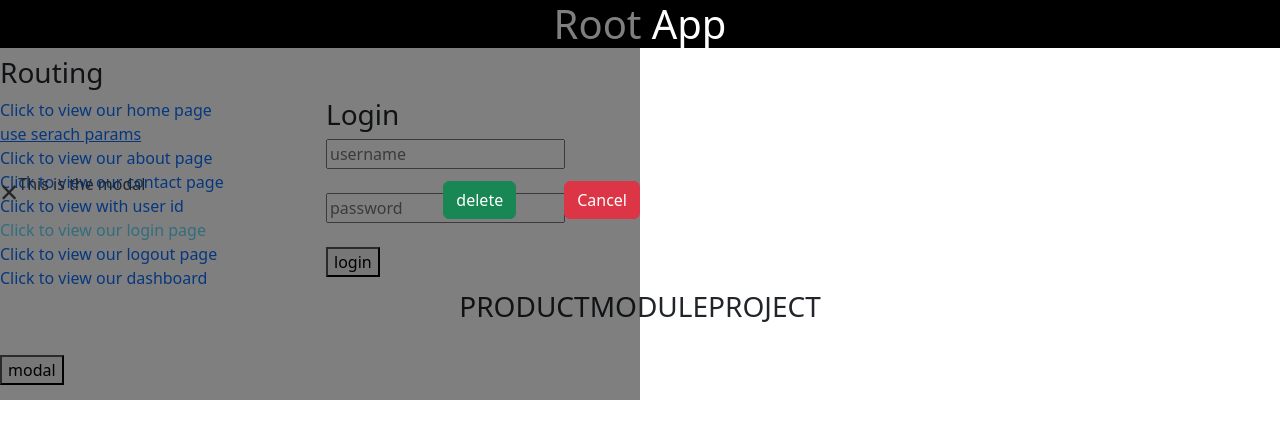
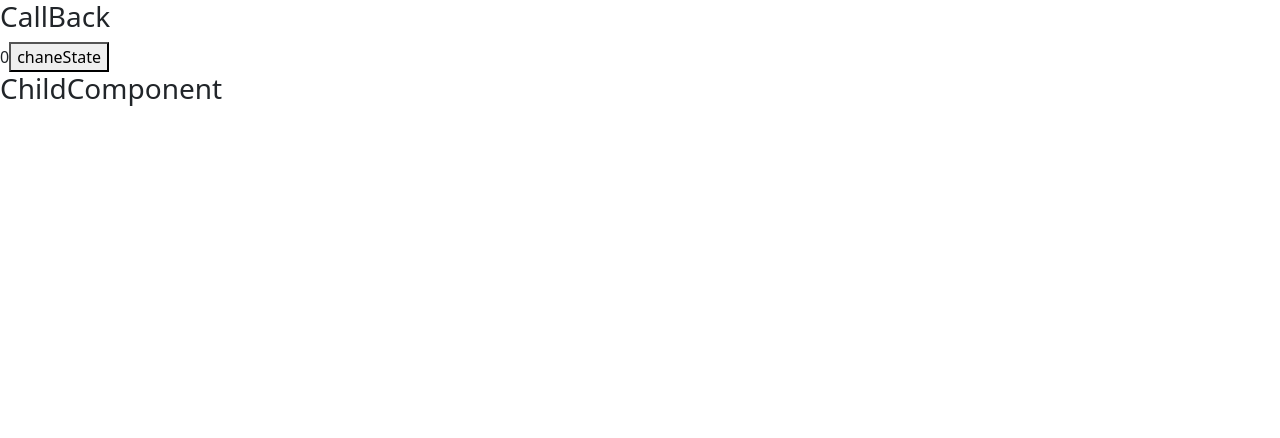
Before and after one commit to rushisoftvan/React-learn, a React (Create React App) app in the folder first-react-app/: page /about in a window 1280 px wide. Before the commit this address led to /login. Shown: the top 438 px of the page. Built offline with nearby package versions, Linux system fonts and the light colour scheme.

Commit message:
I have add popup when we delete product and learn about the use callback and useReducer

```diff
--- a/first-react-app/src/App.js
+++ b/first-react-app/src/App.js
@@ -25,6 +25,8 @@ import 'react-toastify/dist/ReactToastify.css';
 import ProductModuleComponent from "./Components/ProductModule/ProductModuleComponent";
 
 import Modal from "./Components/ProductModule/Modal";
+import Reducer from "./Components/reducer/Reducer";
+import CallBack from "./Components/USECALLBACK/CallBack";
 
 
 
@@ -54,6 +56,7 @@ let App = ()=> {
 
         const[isEdit,setIsEdit]=useState(false);
 
+
     function deletetask(t){
 
         const data = tasks.filter((task)=> task.id!==t.id);
@@ -80,9 +83,7 @@ let App = ()=> {
          return tasks.find((task)=> task.id===editId);
     }
 
-    function modalToggale(){
 
-    }
 
     function isEditHandler(isEdit,taskid)
     {
@@ -101,9 +102,10 @@ let App = ()=> {
         console.log(tasks);
     }
 
+
   return (
     <Fragment>
-      <h1 className="text-center bg-black text-white">Root App</h1>
+      {/*<h1 className="text-center bg-black text-white">Root App</h1>*/}
       {/*<MessageCard item="Mobile"/>*/}
       {/*<ShoppingComponents/>*/}
       {/*  <Product/>*/}
@@ -135,15 +137,18 @@ let App = ()=> {
      {/*       <TasksComponent tasks={tasks} onDelete={deletetask} isEditHanlder={isEditHandler}/>*/}
      {/*   </div>*/}
      {/*   <Context/>*/}
-        <Routing/>
+     {/*   <Routing/>*/}
         {/*<FormikDemo/>*/}
 
         {/*<UseRefComponent/>*/}
         {/*<ProductListComponent/>*/}
-        <ProductModuleComponent/>
-         <Modal/><br/>
-        <button onClick={toggleShow}>modal</button>
+        {/*<ProductModuleComponent/>*/}
+
+
+        {/*/!*<button onClick={toggleShow}>modal</button>*!/*/}
         <ToastContainer position="top-center" />
+        {/*<Reducer/>*/}
+        <CallBack/>
     </Fragment>
   );
 }
--- a/first-react-app/src/Components/Product.js
+++ b/first-react-app/src/Components/Product.js
@@ -1,4 +1,4 @@
-import {useEffect, useState} from "react";
+ import {useEffect, useState} from "react";
 
 
 let Product = () => {
--- a/first-react-app/src/Components/ProductModule/AddProductComponent.js
+++ b/first-react-app/src/Components/ProductModule/AddProductComponent.js
@@ -29,7 +29,7 @@ function AddProductComponent(){
             ProductService.addProduct(sendProduct).then((res)=>{
                 if(res.data.statusCode==201){
                     navigate("/products");
-                    toast("product added successfully");
+                    toast("product added successfully",{position:toast.POSITION.TOP_CENTER,theme:"colored",autoClose:1000});
                 }
             })
         }
--- a/first-react-app/src/Components/ProductModule/Modal.js
+++ b/first-react-app/src/Components/ProductModule/Modal.js
@@ -1,22 +1,45 @@
-import modal from './modal.css'
-function Modal(){
+
+ import './modalexampale.css';
+
+function Modal(props){
+
+    function hide(){
+        console.log("hideModal");
+       props.hideModal();
+    }
+
+    function modalHandaleDelete(){
+        props.handleDelete();
+        hide();
+        console.log("handleDelete");
+    }
+
+
     return(
-        <div>
-            <div className="modal-container">
+        <>
+            {
+                props.show==true &&
+                <div className="modalmain">
+                    <div className="modalheader">
+                        <p onClick={hide}>&times;</p>
+                    </div>
+                    <div className="modalbody">
+                        <p >do you want to delete this product?</p>
+                    </div>
+                    <div className="modalfooter">
+                        <button onClick={hide} className="btn btn-dark" type="button">
+                            Close
+                        </button>
+                        <button onClick={modalHandaleDelete} className="btn btn-danger">Delete</button>
 
-                <div className="modal-header">
-                    <p className="close">&times;</p>
+                    </div>
+
                 </div>
-                <div className="modal-content">
-                    This is the modal
-                </div>
-                <div className="modal-footer">
-                    <button className="btn btn-success">delete</button>
-                    <button className="ms-5 btn btn-danger">Cancel</button>
-                </div>
-            </div>
 
-        </div>
+            }
+
+        </>
+
     );
 
 
--- a/first-react-app/src/Components/ProductModule/ProductListComponent.js
+++ b/first-react-app/src/Components/ProductModule/ProductListComponent.js
@@ -1,14 +1,17 @@
-import {useEffect, useState} from "react";
+import React, {useEffect, useRef, useState} from "react";
 import ProductService from "./ProductService";
 import productService from "./ProductService";
 import {useNavigate} from "react-router-dom";
 import {ToastContainer} from "react-toastify";
+import Modal from "./Modal";
 
 
 function ProductListComponent() {
     const [productList, setProductsList] = useState([]);
     const [loading, setLoading] = useState(false);
+    const [modalShow,setModalShow] =useState(false);
     const navigate = useNavigate();
+    const pId = useRef();
     useEffect(() => {
             setLoading(true);
             ProductService.getProducts()
@@ -23,20 +26,21 @@ function ProductListComponent() {
 
         , []);
 
-    function handleDelete(productId) {
+    function handleDelete() {
         //ProductService.deleteProduct(productId)
-        console.log(productId);
-        if (window.confirm("Do you want to delete?")) {
-            productService.deleteProduct(productId).then((res)=>{
-                if(res.data.statusCode==200){
-                    let updatedProducts = [...productList].filter((product)=>product.productId !== productId);
-                    console.log(updatedProducts);
-                    setProductsList(updatedProducts);
+
+        console.log(pId);
+
+             productService.deleteProduct(pId.current).then((res)=>{
+                 if(res.data.statusCode==200){
+                     let updatedProducts = [...productList].filter((product)=>product.productId !==pId.current);
+                   console.log(updatedProducts);
+                     setProductsList(updatedProducts);
                 }
 
             });
 
-        }
+
     }
 
     function handleEdit(productId) {
@@ -52,9 +56,21 @@ function ProductListComponent() {
         navigate("/addproduct");
     }
 
+    function showModal(id){
+        setModalShow(true);
+        pId.current = id;
+        console.log(pId);
+
+
+    }
+    function hideModal(){
+        setModalShow(false);
+    }
+
 
     return (
            <div className="container">
+               <Modal show={modalShow} hideModal={hideModal}  handleDelete={handleDelete}/><br/>
                <h3 className="bg-primary text-center text-white">Product-List</h3>
                <button className="btn btn-success" onClick={handleAddProduct}>AddProduct</button><br/>
                <div className="row mt-3">
@@ -72,9 +88,8 @@ function ProductListComponent() {
                                                handleEdit(product.productId);
                                            }}>Edit
                                            </button>
-                                           <button className="ms-1 btn btn-primary" onClick={() => {
-                                               handleDelete(product.productId)
-                                           }}>Delete
+                                           <button className="ms-1 btn btn-primary" onClick={()=>{showModal(product.productId)}}
+                                           >Delete
                                            </button>
                                        </div>
                                    </div>
@@ -85,6 +100,8 @@ function ProductListComponent() {
                    }
                </div>
 
+
+
            </div>
 
 
--- a/first-react-app/src/Components/ProductModule/ProductModuleComponent.js
+++ b/first-react-app/src/Components/ProductModule/ProductModuleComponent.js
@@ -4,6 +4,7 @@ import React from "react";
 import ProductListComponent from "./ProductListComponent";
 import AddProductComponent from "./AddProductComponent";
 import UpdateProductComponent from "./UpdateProductComponent";
+import Modal from "./Modal";
 
 
 function ProductModuleComponent(){
@@ -15,6 +16,7 @@ function ProductModuleComponent(){
                 <Route path="addproduct" element={<AddProductComponent/>}/>
                 <Route path="products" element={<ProductListComponent/>}/>
                 <Route path="update/:id" element={<UpdateProductComponent/>}/>
+                <Route path="modal/:id" element={<Modal/>}/>
 
             </Routes>
 
--- a/first-react-app/src/Components/ProductModule/modal.css
+++ /dev/null
@@ -1,40 +0,0 @@
-.close {
-    cursor: pointer;
-}
-
-.modal-container {
-    position: fixed;
-    left: 0;
-    top: 0;
-    width: 50%;
-    height: 50%;
-    display: flex;
-    align-items: center;
-    justify-content: center;
-    background-color: rgba(0, 0, 0, 0.5);
-}
-.modal-header {
-    display: flex;
-    justify-content: flex-end;
-    font-size: 2rem;
-}
-.modal-footer {
-    display: flex;
-    justify-content: space-evenly;
-}
-.modal {
-    border-radius: 5px;
-    padding: 2rem;
-    background-color: white;
-    width: 50em;
-}
-
-.modal-header {
-    display: flex;
-    justify-content: flex-end;
-    font-size: 2rem;
-}
-
-.modal-content {
-    margin-bottom: 2rem;
-}
--- /dev/null
+++ b/first-react-app/src/Components/ProductModule/modalexampale.css
@@ -0,0 +1,28 @@
+.close {
+    cursor: pointer;
+}
+
+.modalmain{
+    background: white;
+    width:60%;
+    border-radius: initial;
+    position: absolute;
+    left: 198px;
+    top: 270px;
+    z-index: 131;
+
+}
+
+.modalheader{
+    background: #2b78e2;
+    text-align: end;
+    font-size: xx-large;
+}
+.modalbody{
+    display: flex;
+    justify-content: center;
+}
+.modalfooter{
+    display: flex;
+    justify-content: space-around;
+}
--- /dev/null
+++ b/first-react-app/src/Components/USECALLBACK/CallBack.js
@@ -0,0 +1,26 @@
+import ChildComponent from "./ChildComponent";
+import {useCallback, useState} from "react";
+
+function CallBack(){
+    const[state,setState] = useState(0);
+
+    const pluseState = ()=>{
+        setState(state+1);
+    }
+
+    const learning = useCallback(  ()=>{
+        console.log("rushikesh");
+    },[]);
+
+    return(
+        <>
+
+
+            <h3>CallBack</h3>
+            {state}
+            <button onClick={pluseState}>chaneState</button>
+            <ChildComponent learning={learning}/>
+        </>
+    );
+}
+export default CallBack;
--- /dev/null
+++ b/first-react-app/src/Components/USECALLBACK/ChildComponent.js
@@ -0,0 +1,12 @@
+import {memo} from "react";
+
+function ChildComponent(props){
+    console.log("childComponent");
+    return (
+        <>
+            <h3>ChildComponent</h3>
+        </>
+    );
+}
+
+export default memo(ChildComponent);
--- /dev/null
+++ b/first-react-app/src/Components/reducer/Reducer.js
@@ -0,0 +1,26 @@
+import {useReducer} from "react";
+
+const initialstate=0;
+const reducer = (state,action)=>{
+    console.log("reducer");
+    switch(action){
+        case  "Increment" :
+            return state+1;
+        case "Decrement" :
+              return state-1
+        default :
+            return state;
+    }
+}
+function Reducer(){
+    const [count,dispatch ] = useReducer(reducer,initialstate)
+    return (
+        <>
+            <button className="mt-3" onClick={()=> dispatch("Increment")}>Increment</button>
+            <p>{count}</p>
+            <button onClick={()=>dispatch("Decrement")}>decrement</button>
+        </>
+    );
+
+}
+export default Reducer;
```
